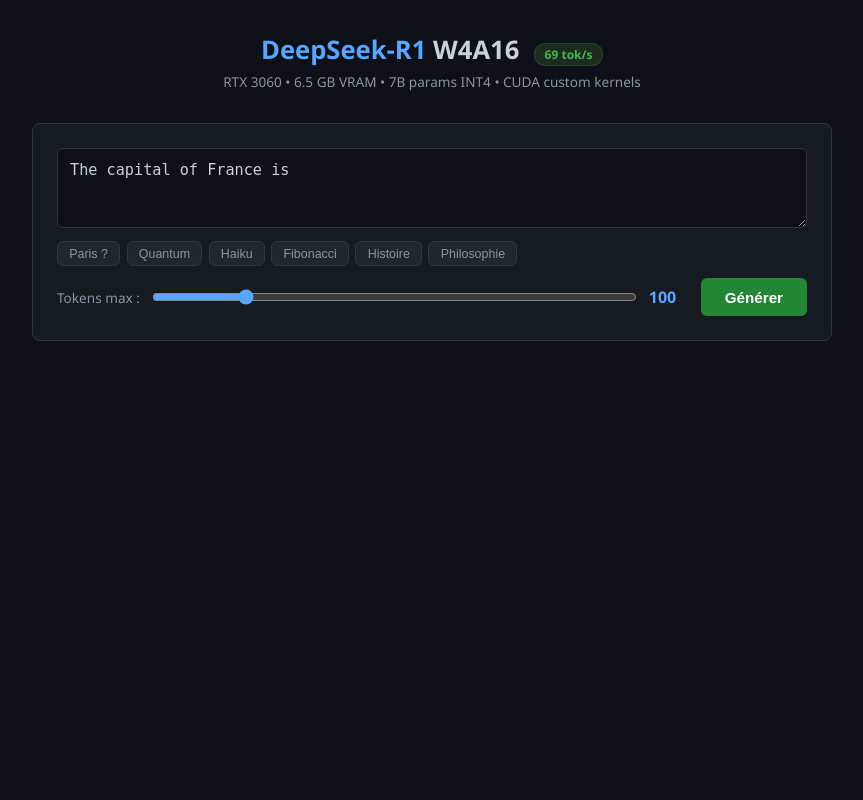
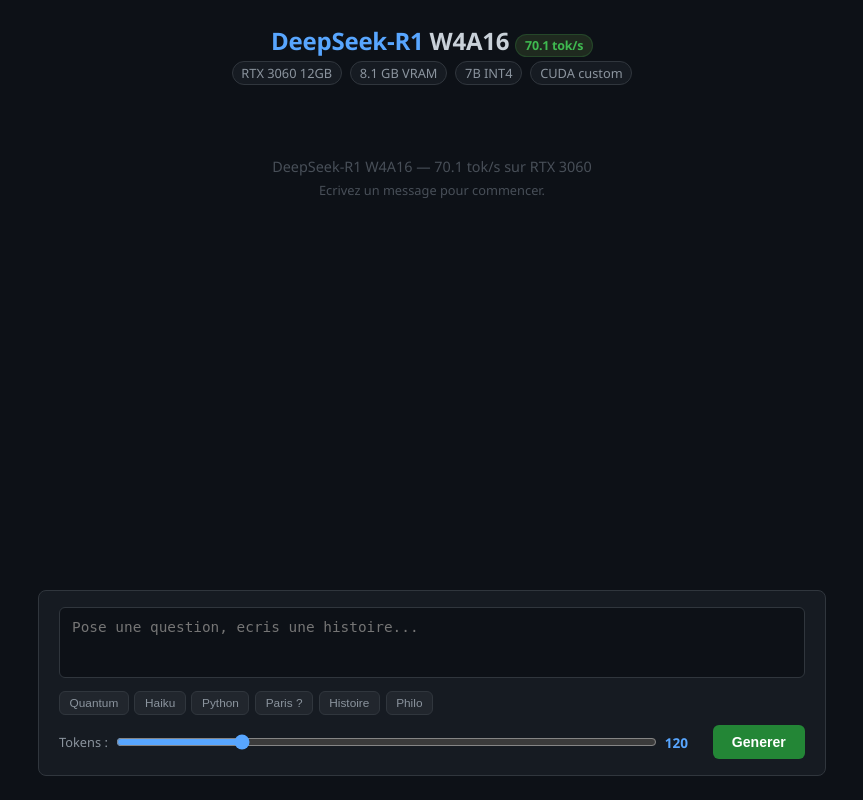
Before and after one commit to Wierzbowski-Alien/qwen-coder-w4a16-demo, a Flask app: page / in a window 1280 px wide. Shown: the whole page, without its empty margins (208-1071 px from the left). Run offline with Flask 3, Linux system fonts and the light colour scheme; parts of the project's set-up code (start-up, migrations or seed data) failed here and were passed over.

Commit message:
feat: streaming SSE web UI with chat history and stop button
Replace blocking /generate with /stream SSE endpoint. New chat-style
frontend: progressive token display, AbortController stop, message
history bubbles, updated specs (70.1 tok/s, 8.1 GB VRAM).

Add generate_stream() generator to model for progressive decode.

```diff
--- a/server.py
+++ b/server.py
@@ -1,8 +1,8 @@
-"""DeepSeek-R1 W4A16 — demo web interactive."""
+"""DeepSeek-R1 W4A16 — demo web interactive with SSE streaming."""
 import sys, os, time, json
 sys.path.insert(0, os.path.dirname(os.path.abspath(__file__)))
 
-from flask import Flask, request, jsonify, render_template
+from flask import Flask, request, jsonify, Response, render_template
 import torch
 import deepseek_r1_w4_model as m
 
@@ -30,8 +30,8 @@ def index():
     return render_template("index.html")
 
 
-@app.route("/generate", methods=["POST"])
-def generate():
+@app.route("/stream", methods=["POST"])
+def stream():
     data = request.get_json()
     prompt = data.get("prompt", "").strip()
     max_tokens = int(data.get("max_tokens", 100))
@@ -40,22 +40,24 @@ def generate():
     if not prompt:
         return jsonify({"error": "Prompt vide"}), 400
 
-    try:
-        d = get_decoder()
-        torch.cuda.synchronize()
+    d = get_decoder()
+
+    def generate():
         t0 = time.perf_counter()
-        output = d.generate(prompt, max_tokens=max_tokens)
-        torch.cuda.synchronize()
+        token_count = 0
+        try:
+            for text in d.generate_stream(prompt, max_tokens=max_tokens):
+                token_count += 1
+                yield f"data: {json.dumps({'text': text, 'n': token_count})}\n\n"
+        except Exception as e:
+            yield f"data: {json.dumps({'error': str(e)})}\n\n"
+            return
+
         elapsed = time.perf_counter() - t0
+        yield f"data: {json.dumps({'done': True, 'time_s': round(elapsed, 2), 'tokens': token_count, 'tok_s': round(token_count / elapsed, 1) if elapsed > 0 else 0})}\n\n"
 
-        return jsonify({
-            "response": output,
-            "time_s": round(elapsed, 2),
-            "tokens": max_tokens,
-            "tok_s": round(max_tokens / elapsed, 1),
-        })
-    except Exception as e:
-        return jsonify({"error": str(e)}), 500
+    return Response(generate(), mimetype="text/event-stream",
+                    headers={"X-Accel-Buffering": "no", "Cache-Control": "no-cache"})
 
 
 @app.route("/health")
@@ -68,9 +70,9 @@ def health():
 
 
 if __name__ == "__main__":
-    print("Chargement du modèle...")
+    print("Chargement du modele...")
     get_decoder()
-    print(f"Modèle prêt. GPU: {torch.cuda.get_device_name(0)}")
-    print(f"VRAM utilisée: {torch.cuda.memory_allocated()/1e9:.1f} GB")
-    print("\nServeur démarré → http://localhost:8080")
+    print(f"Modele pret. GPU: {torch.cuda.get_device_name(0)}")
+    print(f"VRAM utilisee: {torch.cuda.memory_allocated()/1e9:.1f} GB")
+    print("\nServeur demarre → http://localhost:8080")
     app.run(host="0.0.0.0", port=8080, debug=False)
--- a/templates/index.html
+++ b/templates/index.html
@@ -14,232 +14,290 @@
     display: flex;
     flex-direction: column;
     align-items: center;
-    padding: 2rem 1rem;
   }
-  .container { width: 100%; max-width: 800px; }
-  header {
-    text-align: center;
-    margin-bottom: 2rem;
+
+  .container { width: 100%; max-width: 820px; padding: 1.5rem 1rem; display: flex; flex-direction: column; min-height: 100vh; }
+
+  /* Header */
+  header { text-align: center; margin-bottom: 1.5rem; flex-shrink: 0; }
+  header h1 { font-size: 1.5rem; color: #58a6ff; margin-bottom: 0.2rem; letter-spacing: -0.01em; }
+  header .specs { font-size: 0.8rem; color: #8b949e; display: flex; gap: 0.5rem; justify-content: center; flex-wrap: wrap; }
+  header .specs span { background: #161b22; border: 1px solid #30363d; border-radius: 12px; padding: 0.15rem 0.55rem; white-space: nowrap; }
+  .badge {
+    display: inline-block; background: #1f2a1f; color: #3fb950;
+    border: 1px solid #3fb95033; border-radius: 12px;
+    padding: 0.15rem 0.55rem; font-size: 0.78rem; font-weight: 600;
   }
-  header h1 { font-size: 1.6rem; color: #58a6ff; margin-bottom: 0.3rem; }
-  header p  { font-size: 0.85rem; color: #8b949e; }
-  .card {
-    background: #161b22;
-    border: 1px solid #30363d;
-    border-radius: 8px;
-    padding: 1.5rem;
-    margin-bottom: 1rem;
+
+  /* Chat area */
+  #chat {
+    flex: 1; overflow-y: auto; margin-bottom: 1rem;
+    display: flex; flex-direction: column; gap: 0.75rem;
+  }
+  .msg {
+    max-width: 85%; padding: 0.75rem 1rem; border-radius: 10px;
+    font-size: 0.92rem; line-height: 1.55; white-space: pre-wrap; word-break: break-word;
+    animation: fadeIn 0.2s ease;
+  }
+  @keyframes fadeIn { from { opacity: 0; transform: translateY(4px); } to { opacity: 1; transform: translateY(0); } }
+  .msg.user {
+    align-self: flex-end; background: #1f3a5f; color: #c9d1d9;
+    border-bottom-right-radius: 3px;
+  }
+  .msg.assistant {
+    align-self: flex-start; background: #161b22; color: #c9d1d9;
+    border: 1px solid #30363d; border-bottom-left-radius: 3px;
+  }
+  .msg-label {
+    font-size: 0.72rem; font-weight: 600; margin-bottom: 0.3rem;
+    color: #8b949e; text-transform: uppercase; letter-spacing: 0.05em;
+  }
+  .msg.user .msg-label { color: #79c0ff; }
+  .msg.assistant.streaming .msg-label { color: #3fb950; }
+  .msg.assistant.streaming .msg-label::after { content: " ●"; animation: pulse 1s ease infinite; }
+  @keyframes pulse { 50% { opacity: 0.3; } }
+
+  /* Stats inside assistant message */
+  .msg-stats {
+    margin-top: 0.5rem; padding-top: 0.5rem; border-top: 1px solid #30363d;
+    font-size: 0.75rem; color: #8b949e; display: none;
+  }
+  .msg-stats.visible { display: flex; gap: 1rem; flex-wrap: wrap; }
+  .msg-stats strong { color: #58a6ff; }
+
+  /* Input area */
+  #inputCard {
+    background: #161b22; border: 1px solid #30363d; border-radius: 8px;
+    padding: 1rem 1.25rem; flex-shrink: 0;
   }
   textarea {
-    width: 100%;
-    min-height: 80px;
-    background: #0d1117;
-    border: 1px solid #30363d;
-    border-radius: 6px;
-    color: #c9d1d9;
-    padding: 0.75rem;
-    font-family: monospace;
-    font-size: 0.95rem;
-    resize: vertical;
-    outline: none;
-    transition: border-color 0.2s;
+    width: 100%; min-height: 64px; max-height: 160px;
+    background: #0d1117; border: 1px solid #30363d; border-radius: 6px;
+    color: #c9d1d9; padding: 0.65rem 0.75rem;
+    font-family: monospace; font-size: 0.9rem;
+    resize: none; outline: none; transition: border-color 0.2s;
   }
   textarea:focus { border-color: #58a6ff; }
   .row {
-    display: flex;
-    gap: 0.75rem;
-    align-items: center;
-    margin-top: 0.75rem;
-    flex-wrap: wrap;
+    display: flex; gap: 0.5rem; align-items: center;
+    margin-top: 0.65rem; flex-wrap: wrap;
   }
-  .row label { font-size: 0.85rem; color: #8b949e; white-space: nowrap; }
-  input[type="range"] { flex: 1; min-width: 120px; accent-color: #58a6ff; }
-  #tokLabel { color: #58a6ff; font-weight: 600; min-width: 2.5rem; }
+  .row label { font-size: 0.8rem; color: #8b949e; white-space: nowrap; }
+  input[type="range"] { flex: 1; min-width: 100px; accent-color: #58a6ff; }
+  #tokLabel { color: #58a6ff; font-weight: 600; min-width: 2.5rem; font-size: 0.85rem; }
   button {
-    background: #238636;
-    color: white;
-    border: none;
-    border-radius: 6px;
-    padding: 0.65rem 1.5rem;
-    font-size: 0.95rem;
-    font-weight: 600;
-    cursor: pointer;
-    transition: background 0.15s, opacity 0.15s;
-    white-space: nowrap;
+    border: none; border-radius: 6px; padding: 0.55rem 1.2rem;
+    font-size: 0.88rem; font-weight: 600; cursor: pointer;
+    transition: background 0.15s, opacity 0.15s; white-space: nowrap;
   }
-  button:hover { background: #2ea043; }
-  button:disabled { opacity: 0.5; cursor: not-allowed; }
+  #btnSend {
+    background: #238636; color: white;
+  }
+  #btnSend:hover { background: #2ea043; }
+  #btnSend:disabled { opacity: 0.45; cursor: not-allowed; }
+  #btnStop {
+    background: #da3633; color: white; display: none;
+  }
+  #btnStop:hover { background: #f85149; }
+  #btnStop.visible { display: inline-block; }
   .prompts {
-    display: flex;
-    gap: 0.4rem;
-    flex-wrap: wrap;
-    margin-top: 0.5rem;
+    display: flex; gap: 0.35rem; flex-wrap: wrap; margin-top: 0.5rem;
   }
   .prompts button {
-    background: #21262d;
-    color: #8b949e;
-    font-size: 0.78rem;
-    padding: 0.3rem 0.7rem;
-    font-weight: 400;
+    background: #21262d; color: #8b949e;
+    font-size: 0.74rem; padding: 0.25rem 0.6rem; font-weight: 400;
     border: 1px solid #30363d;
   }
   .prompts button:hover { background: #30363d; color: #c9d1d9; }
-  #response {
-    background: #0d1117;
-    border: 1px solid #30363d;
-    border-radius: 6px;
-    padding: 1rem;
-    min-height: 60px;
-    white-space: pre-wrap;
-    word-break: break-word;
-    font-size: 0.95rem;
-    line-height: 1.6;
-    display: none;
-  }
-  #response.visible { display: block; }
-  #loader {
-    display: none;
-    text-align: center;
-    padding: 2rem;
-    color: #8b949e;
-  }
-  #loader.visible { display: block; }
-  .spinner {
-    width: 24px; height: 24px;
-    border: 3px solid #30363d;
-    border-top-color: #58a6ff;
-    border-radius: 50%;
-    animation: spin 0.8s linear infinite;
-    margin: 0 auto 0.5rem;
-  }
-  @keyframes spin { to { transform: rotate(360deg); } }
-  .stats {
-    display: flex;
-    gap: 1.5rem;
-    margin-top: 0.75rem;
-    font-size: 0.82rem;
-    color: #8b949e;
-    flex-wrap: wrap;
-  }
-  .stats span { color: #58a6ff; font-weight: 600; }
-  .error {
-    color: #f85149;
-    background: #1f0e0e;
-    border: 1px solid #f8514933;
-    border-radius: 6px;
-    padding: 1rem;
-    display: none;
-  }
-  .error.visible { display: block; }
-  .badge {
-    display: inline-block;
-    background: #1f2a1f;
-    color: #3fb950;
-    border: 1px solid #3fb95033;
-    border-radius: 20px;
-    padding: 0.15rem 0.6rem;
-    font-size: 0.75rem;
-    font-weight: 600;
-    margin-left: 0.5rem;
+
+  /* Scrollbar */
+  #chat::-webkit-scrollbar { width: 6px; }
+  #chat::-webkit-scrollbar-thumb { background: #30363d; border-radius: 3px; }
+
+  /* Empty state */
+  .empty { text-align: center; color: #484f58; padding: 3rem 1rem; font-size: 0.9rem; }
+  .empty p { margin-bottom: 0.3rem; }
+
+  /* Responsive */
+  @media (max-width: 600px) {
+    .container { padding: 0.75rem 0.5rem; }
+    .msg { max-width: 92%; }
+    header h1 { font-size: 1.2rem; }
   }
 </style>
 </head>
 <body>
 <div class="container">
   <header>
-    <h1>DeepSeek-R1 <span style="color:#c9d1d9;">W4A16</span> <span class="badge">69 tok/s</span></h1>
-    <p>RTX 3060 • 6.5 GB VRAM • 7B params INT4 • CUDA custom kernels</p>
+    <h1>DeepSeek-R1 <span style="color:#c9d1d9;">W4A16</span> <span class="badge">70.1 tok/s</span></h1>
+    <div class="specs">
+      <span>RTX 3060 12GB</span>
+      <span>8.1 GB VRAM</span>
+      <span>7B INT4</span>
+      <span>CUDA custom</span>
+    </div>
   </header>
 
-  <div class="card">
-    <textarea id="prompt" placeholder="Pose une question, écris une histoire...">The capital of France is</textarea>
+  <div id="chat"></div>
+
+  <div id="inputCard">
+    <textarea id="prompt" placeholder="Pose une question, ecris une histoire..." rows="3"></textarea>
     <div class="prompts">
-      <button onclick="setPrompt('The capital of France is')">Paris ?</button>
-      <button onclick="setPrompt('Explain quantum computing in simple terms.')">Quantum</button>
-      <button onclick="setPrompt('Write a haiku about programming.')">Haiku</button>
-      <button onclick="setPrompt('def fibonacci(n):')">Fibonacci</button>
-      <button onclick="setPrompt('Once upon a time,')">Histoire</button>
-      <button onclick="setPrompt('What is the meaning of life?')">Philosophie</button>
+      <button onclick="setPrompt('Explain quantum computing simply.')">Quantum</button>
+      <button onclick="setPrompt('Write a haiku about GPU kernels.')">Haiku</button>
+      <button onclick="setPrompt('Implement a binary search in Python:')">Python</button>
+      <button onclick="setPrompt('What is the capital of France?')">Paris ?</button>
+      <button onclick="setPrompt('Once upon a time, in a land of silicon and light,')">Histoire</button>
+      <button onclick="setPrompt('The meaning of life is')">Philo</button>
     </div>
     <div class="row">
-      <label for="tokens">Tokens max :</label>
-      <input type="range" id="tokens" min="10" max="500" value="100" step="10" oninput="updateTokLabel()">
-      <span id="tokLabel">100</span>
-      <button id="btnGenerate" onclick="doGenerate()">Générer</button>
+      <label for="tokens">Tokens :</label>
+      <input type="range" id="tokens" min="10" max="500" value="120" step="10" oninput="$('tokLabel').textContent=this.value">
+      <span id="tokLabel">120</span>
+      <button id="btnSend" onclick="doGenerate()">Generer</button>
+      <button id="btnStop" onclick="stopGeneration()">Stop</button>
     </div>
-  </div>
-
-  <div id="loader"><div class="spinner"></div>Génération en cours...</div>
-  <div id="error" class="error"></div>
-  <div id="response"></div>
-  <div class="stats" id="stats" style="display:none">
-    <div>Temps : <span id="statTime">—</span></div>
-    <div>Tokens : <span id="statTokens">—</span></div>
-    <div>Débit : <span id="statSpeed">—</span></div>
   </div>
 </div>
 
 <script>
-let loading = false;
-
-function setPrompt(text) {
-  document.getElementById('prompt').value = text;
-}
-
-function updateTokLabel() {
-  document.getElementById('tokLabel').textContent = document.getElementById('tokens').value;
-}
+let abortCtrl = null;
+let streamingMsg = null;
 
 function $(id) { return document.getElementById(id); }
 
+function setPrompt(t) { $('prompt').value = t; $('prompt').focus(); }
+
+function scrollChat() {
+  const chat = $('chat');
+  chat.scrollTop = chat.scrollHeight;
+}
+
+function addMessage(role, text) {
+  const chat = $('chat');
+  // Remove empty state if present
+  const empty = chat.querySelector('.empty');
+  if (empty) empty.remove();
+
+  const div = document.createElement('div');
+  div.className = 'msg ' + role;
+  div.innerHTML = '<div class="msg-label">' + (role === 'user' ? 'Vous' : 'DeepSeek-R1') + '</div>'
+    + '<div class="msg-body">' + text + '</div>';
+  chat.appendChild(div);
+  scrollChat();
+  return div;
+}
+
 async function doGenerate() {
-  if (loading) return;
+  if (abortCtrl) return;
+
   const prompt = $('prompt').value.trim();
   if (!prompt) return;
 
-  loading = true;
-  $('btnGenerate').disabled = true;
-  $('loader').classList.add('visible');
-  $('response').classList.remove('visible');
-  $('error').classList.remove('visible');
-  $('stats').style.display = 'none';
+  abortCtrl = new AbortController();
+  $('btnSend').disabled = true;
+  $('btnStop').classList.add('visible');
+
+  // Add user message
+  addMessage('user', prompt);
+  $('prompt').value = '';
+
+  // Create streaming assistant message
+  streamingMsg = addMessage('assistant', '');
+  streamingMsg.classList.add('streaming');
+  const body = streamingMsg.querySelector('.msg-body');
+
+  const maxTokens = parseInt($('tokens').value);
+  let fullText = '';
+  let tokenCount = 0;
 
   try {
-    const res = await fetch('/generate', {
+    const res = await fetch('/stream', {
       method: 'POST',
       headers: {'Content-Type': 'application/json'},
-      body: JSON.stringify({
-        prompt: prompt,
-        max_tokens: parseInt($('tokens').value)
-      })
+      body: JSON.stringify({prompt, max_tokens: maxTokens}),
+      signal: abortCtrl.signal
     });
 
-    const data = await res.json();
-    if (data.error) {
-      $('error').textContent = data.error;
-      $('error').classList.add('visible');
-    } else {
-      $('response').textContent = data.response;
-      $('response').classList.add('visible');
-      $('statTime').textContent = data.time_s + ' s';
-      $('statTokens').textContent = data.tokens;
-      $('statSpeed').textContent = data.tok_s + ' tok/s';
-      $('stats').style.display = 'flex';
+    const reader = res.body.getReader();
+    const decoder = new TextDecoder();
+    let buf = '';
+
+    while (true) {
+      const {done, value} = await reader.read();
+      if (done) break;
+
+      buf += decoder.decode(value, {stream: true});
+      const lines = buf.split('\n');
+      buf = lines.pop(); // keep incomplete line in buffer
+
+      for (const line of lines) {
+        if (!line.startsWith('data: ')) continue;
+        const data = JSON.parse(line.slice(6));
+
+        if (data.error) {
+          body.textContent = 'Erreur: ' + data.error;
+          streamingMsg.classList.add('error');
+          streamingMsg.classList.remove('streaming');
+          break;
+        }
+
+        if (data.done) {
+          tokenCount = data.tokens;
+          // Add stats
+          const stats = streamingMsg.querySelector('.msg-stats');
+          if (!stats) {
+            const s = document.createElement('div');
+            s.className = 'msg-stats visible';
+            s.innerHTML = '<span>Temps: <strong>' + data.time_s + ' s</strong></span>'
+              + '<span>Tokens: <strong>' + data.tokens + '</strong></span>'
+              + '<span>Debit: <strong>' + data.tok_s + ' tok/s</strong></span>';
+            streamingMsg.appendChild(s);
+          }
+        } else {
+          fullText = data.text;
+          tokenCount = data.n;
+          body.textContent = fullText;
+          scrollChat();
+        }
+      }
     }
   } catch (e) {
-    $('error').textContent = 'Erreur de connexion : ' + e.message;
-    $('error').classList.add('visible');
+    if (e.name === 'AbortError') {
+      if (fullText) {
+        body.textContent = fullText + ' [arrete]';
+      } else {
+        body.textContent = '[Generation annulee]';
+      }
+    } else {
+      body.textContent = 'Erreur de connexion: ' + e.message;
+    }
   }
 
-  $('loader').classList.remove('visible');
-  $('btnGenerate').disabled = false;
-  loading = false;
+  streamingMsg.classList.remove('streaming');
+  $('btnSend').disabled = false;
+  $('btnStop').classList.remove('visible');
+  abortCtrl = null;
+  streamingMsg = null;
 }
 
-// Allow Ctrl+Enter to generate
+function stopGeneration() {
+  if (abortCtrl) {
+    abortCtrl.abort();
+    abortCtrl = null;
+  }
+}
+
+// Keyboard shortcut
 $('prompt').addEventListener('keydown', function(e) {
   if (e.ctrlKey && e.key === 'Enter') doGenerate();
 });
+
+// Show empty state on load
+(function() {
+  const chat = $('chat');
+  chat.innerHTML = '<div class="empty"><p>DeepSeek-R1 W4A16 — 70.1 tok/s sur RTX 3060</p><p style="font-size:0.8rem">Ecrivez un message pour commencer.</p></div>';
+})();
 </script>
 </body>
 </html>
```
Also changed, not shown: deepseek_r1_w4_model.py (+54 -0 lines).
